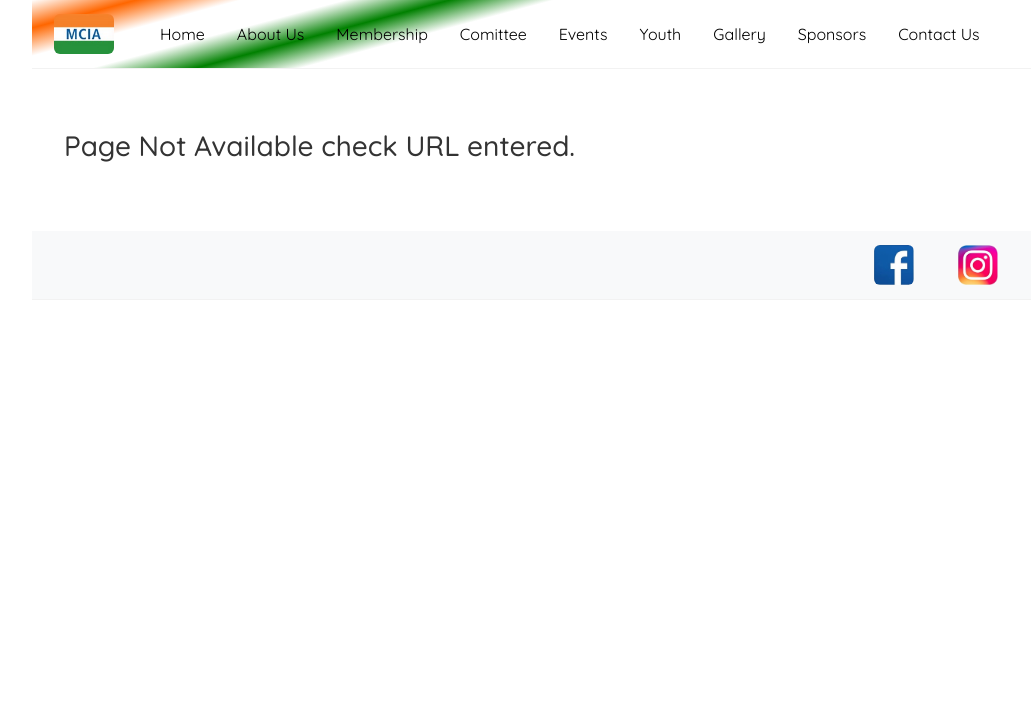
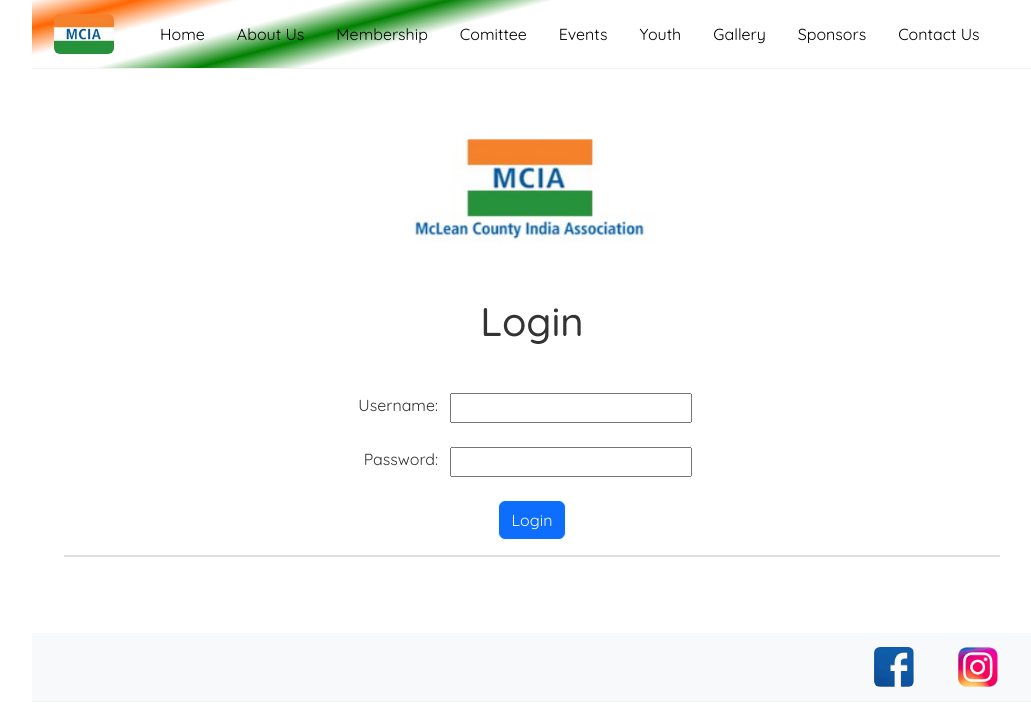
Before and after one commit to RahulVarunGit/mcia-react, a React (Create React App) app: page /login in a window 1280 px wide. Shown: the top 726 px of the page, without its empty margins (108-1139 px from the left). Built offline with nearby package versions, Linux system fonts and the light colour scheme.

Commit message:
login page ui added

```diff
--- a/package.json
+++ b/package.json
@@ -6,6 +6,7 @@
     "@testing-library/jest-dom": "^5.16.5",
     "@testing-library/react": "^13.4.0",
     "@testing-library/user-event": "^13.5.0",
+    "axios": "^1.8.4",
     "bootstrap": "^5.2.3",
     "html-react-parser": "^5.1.10",
     "react": "^18.3.1",
--- a/src/App.js
+++ b/src/App.js
@@ -24,6 +24,9 @@ import Chess from './javascript/chess';
 import ChessPairings from './javascript/chessPairings';
 import ChessStandings from './javascript/chessStandings';
 import TalentShow from './javascript/talentShow';
+
+import Login from './javascript/login';
+import Register from './javascript/register';
 
 import Gallery from './javascript/gallery';
 import GalleryView from './javascript/galleryView';
@@ -69,6 +72,9 @@ function App() {
             <Route path="/chess/standings/:group" element={<ChessStandings />} />
             <Route path="/talentShow" element={<TalentShow />} />
 
+            <Route path="/login" element={<Login />} />
+            <Route path="/register" element={<Register />} />
+
             <Route path="/gallery" element={<Gallery />} />
             <Route path="/galleryView/:name" element={<GalleryView />} />
             <Route path="/galleryItem/:name" element={<GalleryItem />} />
--- /dev/null
+++ b/src/javascript/login.js
@@ -0,0 +1,82 @@
+import { useState } from 'react';
+import axios from 'axios';
+import '../styles/Home.css';
+
+const Login = () => {
+  const [username, setUsername] = useState('');
+  const [password, setPassword] = useState('');
+  const [error, setError] = useState('');
+
+  const handleLogin = async (e) => {
+    e.preventDefault();
+    try {
+      const response = await axios.post('http://localhost:4000/login', { username, password });
+      const token = response.data.token;
+      sessionStorage.setItem('authToken', token); // Store JWT in sessionStorage
+      alert('Login successful!');
+    } catch (err) {
+      setError('Invalid credentials');
+    }
+  };
+
+  return (
+
+    <div className="container">
+
+      <div>
+
+        <div>
+          <h2 className="fbt-title"><img src="/images/base/logo.png" alt="" height="120" className="rounded" />  </h2>
+          <p >&nbsp;</p>
+        </div>
+
+      </div>
+
+      <div>
+        <h1 className="center-align">Login</h1>
+        <p >&nbsp;</p>
+
+        <form className="center-align" onSubmit={handleLogin}>
+          <div className=" row">
+            <div className="col-md-2"></div>
+            <label className="col-md right-align">Username:</label>
+            <input className="col-md"
+              type="text"
+              value={username}
+              onChange={(e) => setUsername(e.target.value)}
+              required
+            />
+            <div className="col-md-4"></div>
+          </div>
+          <div>&nbsp;</div>
+          <div className=" row">
+
+            <div className="col-md-2"></div>
+            <label className="col-md right-align">Password:</label>
+            <input className="col-md"
+              type="password"
+              value={password}
+              onChange={(e) => setPassword(e.target.value)}
+              required
+            />
+
+            <div className="col-md-4"></div>
+          </div>
+          <div>&nbsp;</div>
+          <div className="row">
+            <div className="col-md">
+              <button className="btn btn-primary" type="submit">Login</button>
+            </div>
+          </div>
+        </form>
+        {error && <p style={{ color: 'red' }}>{error}</p>}
+      </div>
+      <div><hr class="hr-line"></hr></div>
+
+    </div>
+
+
+
+  );
+}
+export default Login;
--- /dev/null
+++ b/src/javascript/register.js
@@ -0,0 +1,28 @@
+import { useState } from 'react';
+//import axios from 'axios';
+import '../styles/Home.css';
+
+const Login = () => {
+
+  return (
+
+    <div className="container">
+
+      <div>
+
+        <div>
+          <h2 className="fbt-title"><img src="/images/base/logo.png" alt="" height="120" className="rounded" />  </h2>
+          <p >&nbsp;</p>
+        </div>
+
+      </div>
+      <h4>Register</h4>
+      <div><hr class="hr-line"></hr></div>
+
+    </div>
+
+
+
+  );
+}
+export default Login;
--- a/src/styles/Home.css
+++ b/src/styles/Home.css
@@ -129,6 +129,10 @@
   text-align: center;
 }
 
+.right-align {
+  text-align: right;
+}
+
 .width100 {
   width: 100%;
 }
```
Also changed, not shown: 1 other file (tests, documents, lock files or other folders).
